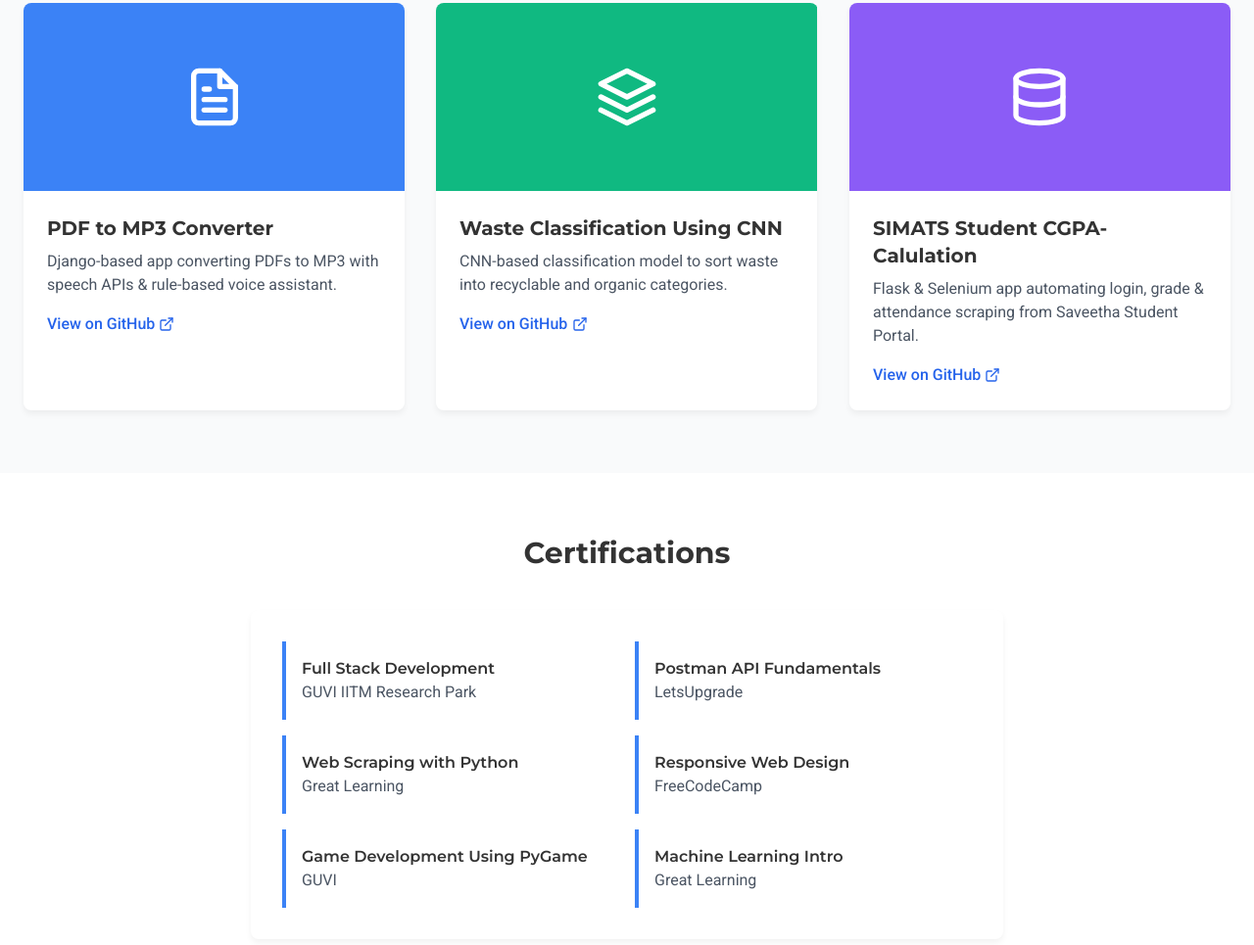
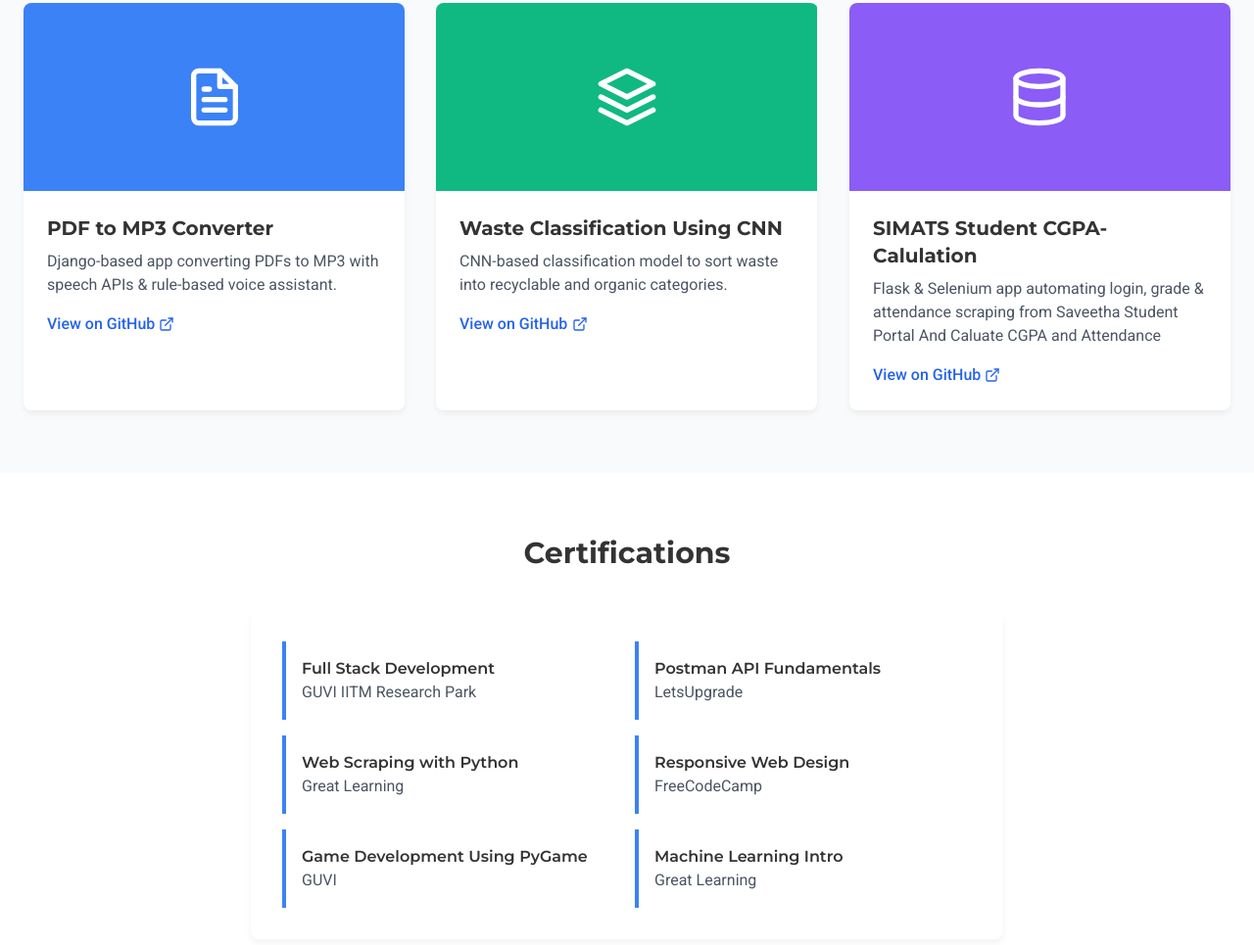
Before and after one commit to vishnu-suderson/M.ViSHNU-SUDERSON, a plain HTML site: page index.html in a window 1280 px wide. Shown: the part 1909-2874 px from the top of the page at 98% size. Drawn offline with nearby package versions, Linux system fonts and the light colour scheme.

Commit message:
Update index.html

```diff
--- a/index.html
+++ b/index.html
@@ -295,7 +295,7 @@
         </div>
         <div class="p-6">
           <h3 class="text-xl font-bold mb-2">SIMATS Student CGPA-Calulation</h3>
-          <p class="text-gray-600 mb-4">Flask & Selenium app automating login, grade & attendance scraping from Saveetha Student Portal.</p>
+          <p class="text-gray-600 mb-4">Flask & Selenium app automating login, grade & attendance scraping from Saveetha Student Portal And Caluate CGPA and Attendance</p>
           <a href="https://github.com/vishnu-suderson/CGPA-Calulation" target="_blank" class="text-blue-600 font-medium flex items-center">
             View on GitHub <i data-feather="external-link" class="w-4 h-4 ml-1"></i>
           </a>
```
